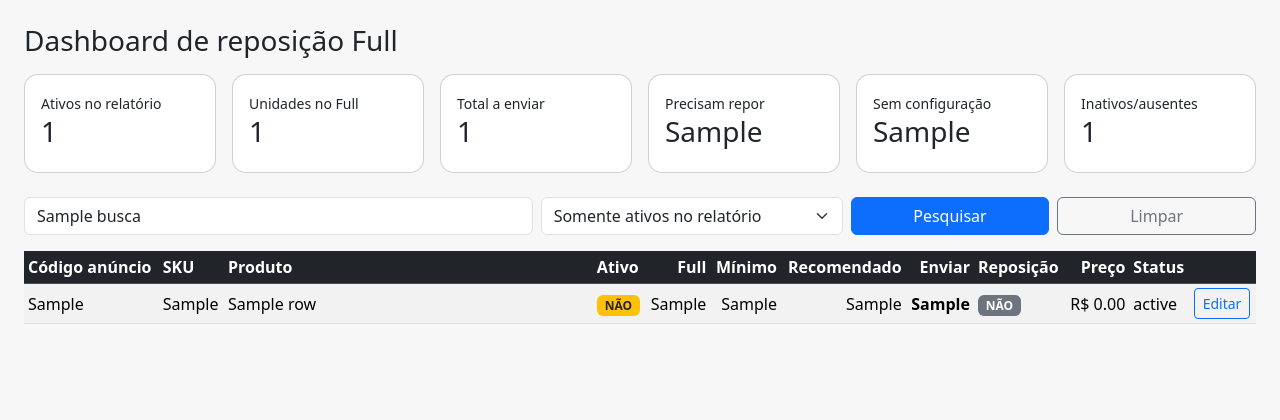
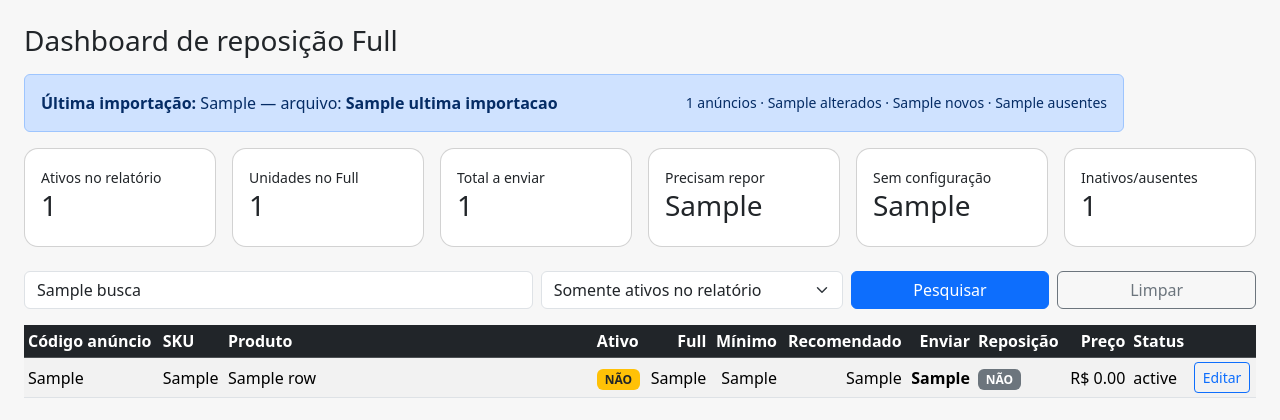
Before and after one commit to caelessa/radar-full-gutos-car, a Flask app: template templates/index.html in a window 1280 px wide. Shown: the part 56-476 px from the top of the page. Run offline with Flask 3, Linux system fonts and the light colour scheme; the template is opened without the code that fills it: most values are stand-ins (such as "Sample title", 1, 10 or a date in 2020); some libraries are stand-ins or nearby versions.

Commit message:
Add files via upload

```diff
--- a/templates/importar.html
+++ b/templates/importar.html
@@ -20,7 +20,9 @@
 
 {% if resultado %}
 <div class="alert alert-info">
-  Relatório com <strong>{{ resultado.total_relatorio }}</strong> anúncios. Backup criado: <strong>{{ resultado.backup }}</strong>.
+  Relatório importado em <strong>{{ resultado.data_importacao }}</strong><br>
+  Arquivo: <strong>{{ resultado.nome_arquivo }}</strong><br>
+  Total do relatório: <strong>{{ resultado.total_relatorio }}</strong> anúncios.
 </div>
 
 <h5>Novos adicionados: {{ resultado.novos|length }}</h5>
--- a/templates/index.html
+++ b/templates/index.html
@@ -1,6 +1,25 @@
 {% extends "base.html" %}
 {% block content %}
 <h3 class="mb-3">Dashboard de reposição Full</h3>
+
+{% if ultima_importacao %}
+<div class="alert alert-primary d-flex flex-wrap justify-content-between align-items-center" style="max-width: 1100px;">
+  <div>
+    <strong>Última importação:</strong> {{ ultima_importacao.data_importacao_br }}
+    {% if ultima_importacao.nome_arquivo %} — arquivo: <strong>{{ ultima_importacao.nome_arquivo }}</strong>{% endif %}
+  </div>
+  <div class="small">
+    {{ ultima_importacao.total_relatorio or 0 }} anúncios ·
+    {{ ultima_importacao.qtd_alterados or 0 }} alterados ·
+    {{ ultima_importacao.qtd_novos or 0 }} novos ·
+    {{ ultima_importacao.qtd_ausentes or 0 }} ausentes
+  </div>
+</div>
+{% else %}
+<div class="alert alert-secondary" style="max-width: 900px;">
+  Nenhum relatório importado ainda no PostgreSQL.
+</div>
+{% endif %}
 
 <div class="row g-3 mb-4">
   <div class="col-md-2"><div class="card metric"><div class="card-body"><small>Ativos no relatório</small><h3>{{ metrics.total_anuncios or 0 }}</h3></div></div></div>
```
